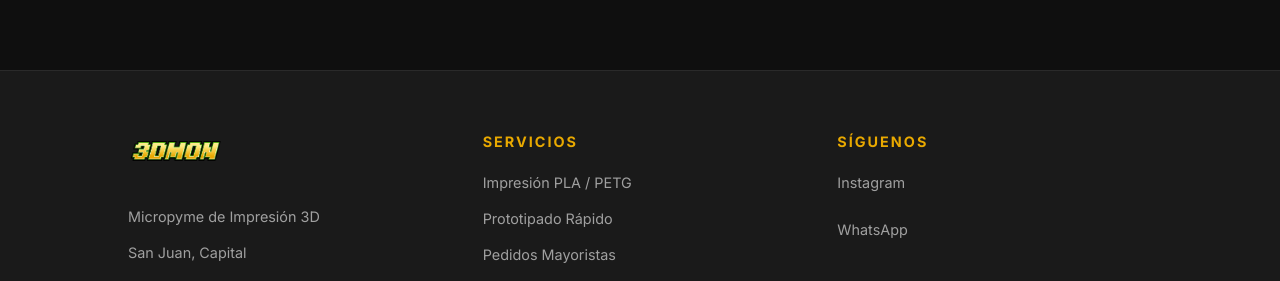
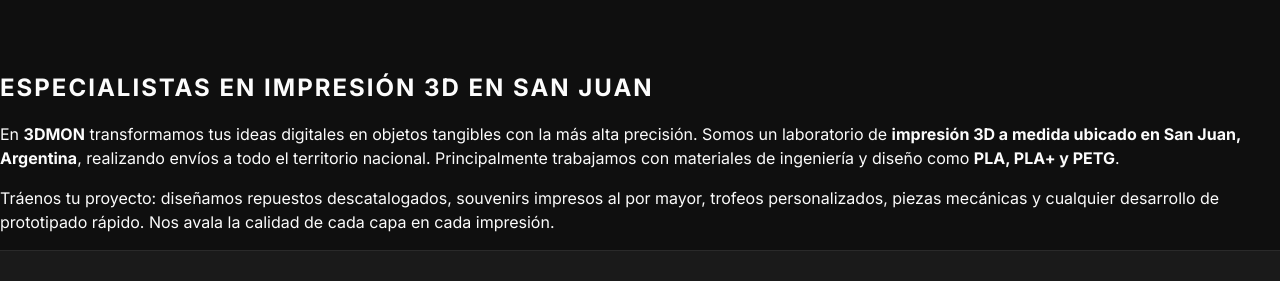
Before and after one commit to erikladstatter95-svg/3dmon, a React (Vite) app: page / in a window 1280 px wide. Shown: the part 3419-3700 px from the top of the page. Built offline with nearby package versions, Linux system fonts and the light colour scheme.

Commit message:
feat(seo): Add descriptive alt text and SEO text block

```diff
--- a/src/App.jsx
+++ b/src/App.jsx
@@ -39,6 +39,17 @@
         <ServicesTeaser />
         <FunnelHighlights />
         <Gallery />
+        <section className="seo-text-block">
+          <div className="seo-container">
+            <h2>Especialistas en Impresión 3D en San Juan</h2>
+            <p>
+              En <strong>3DMON</strong> transformamos tus ideas digitales en objetos tangibles con la más alta precisión. Somos un laboratorio de <strong>impresión 3D a medida ubicado en San Juan, Argentina</strong>, realizando envíos a todo el territorio nacional. Principalmente trabajamos con materiales de ingeniería y diseño como <strong>PLA, PLA+ y PETG</strong>.
+            </p>
+            <p>
+              Tráenos tu proyecto: diseñamos repuestos descatalogados, souvenirs impresos al por mayor, trofeos personalizados, piezas mecánicas y cualquier desarrollo de prototipado rápido. Nos avala la calidad de cada capa en cada impresión.
+            </p>
+          </div>
+        </section>
       </main>
 
       <footer className="main-footer">
--- a/src/components/Gallery.jsx
+++ b/src/components/Gallery.jsx
@@ -2,9 +2,14 @@
 import './Gallery.css'
 
 const images = [
-    '/portfolio/p1.jpg', '/portfolio/p3.jpg', '/portfolio/p4.jpg',
-    '/portfolio/p5.jpg', '/portfolio/p6.jpg', '/portfolio/p7.jpg',
-    '/portfolio/p8.jpg', '/portfolio/p9.jpg'
+    { src: '/portfolio/p1.jpg', alt: 'Abridor llavero personalizado impreso en 3D en San Juan' },
+    { src: '/portfolio/p3.jpg', alt: 'Soporte organizador impreso en PLA alta calidad' },
+    { src: '/portfolio/p4.jpg', alt: 'Pieza técnica y repuesto industrial en PETG' },
+    { src: '/portfolio/p5.jpg', alt: 'Cortante de galletas diseño a medida impresión 3D' },
+    { src: '/portfolio/p6.jpg', alt: 'Figura decorativa y maceta geométrica 3D' },
+    { src: '/portfolio/p7.jpg', alt: 'Llaveros y souvenirs por mayor impresos en 3D' },
+    { src: '/portfolio/p8.jpg', alt: 'Repuesto a medida para electrodoméstico impreso en 3D' },
+    { src: '/portfolio/p9.jpg', alt: 'Maqueta arquitectónica a escala impresión 3D San Juan' }
 ]
 
 const Gallery = () => {
@@ -119,10 +124,10 @@
                     }}
                 >
                     <div className="slider-track-manual">
-                        {displayImages.map((img, idx) => (
-                            <div className="slide" key={idx} onClick={() => handleImageClick(img)}>
+                        {displayImages.map((imgObj, idx) => (
+                            <div className="slide" key={idx} onClick={() => handleImageClick(imgObj)}>
                                 <div className="slide-inner">
-                                    <img src={img} alt={`Trabajo ${idx}`} draggable="false" />
+                                    <img src={imgObj.src} alt={imgObj.alt} draggable="false" />
                                     <div className="slide-overlay">
                                         <span>VER DETALLE</span>
                                     </div>
@@ -144,7 +149,7 @@
                 <div className="lightbox-overlay" onClick={() => setSelectedImage(null)}>
                     <div className="lightbox-content" onClick={(e) => e.stopPropagation()}>
                         <button className="lightbox-close" onClick={() => setSelectedImage(null)}>&times;</button>
-                        <img src={selectedImage} alt="Trabajo detallado" className="lightbox-img" />
+                        <img src={selectedImage.src} alt={selectedImage.alt} className="lightbox-img" />
                     </div>
                 </div>
             )}
```
